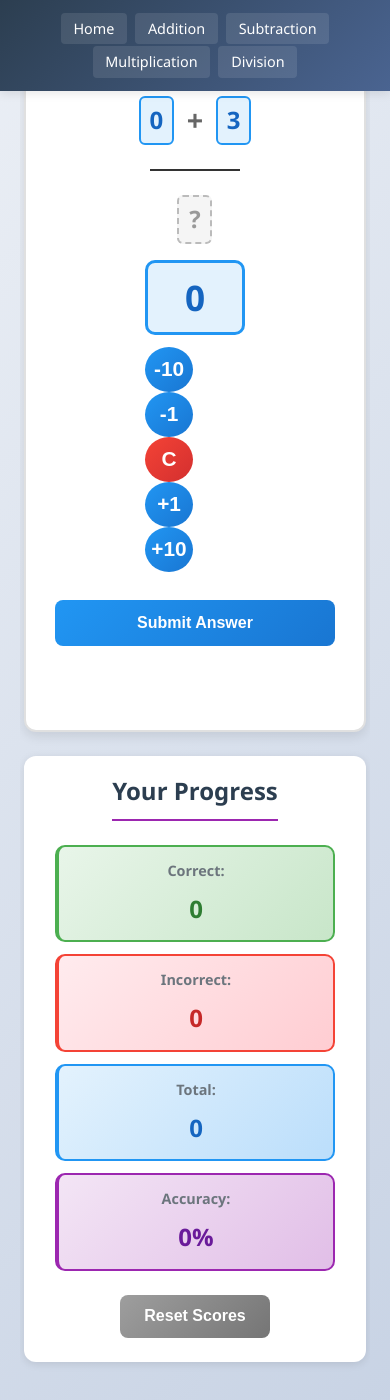
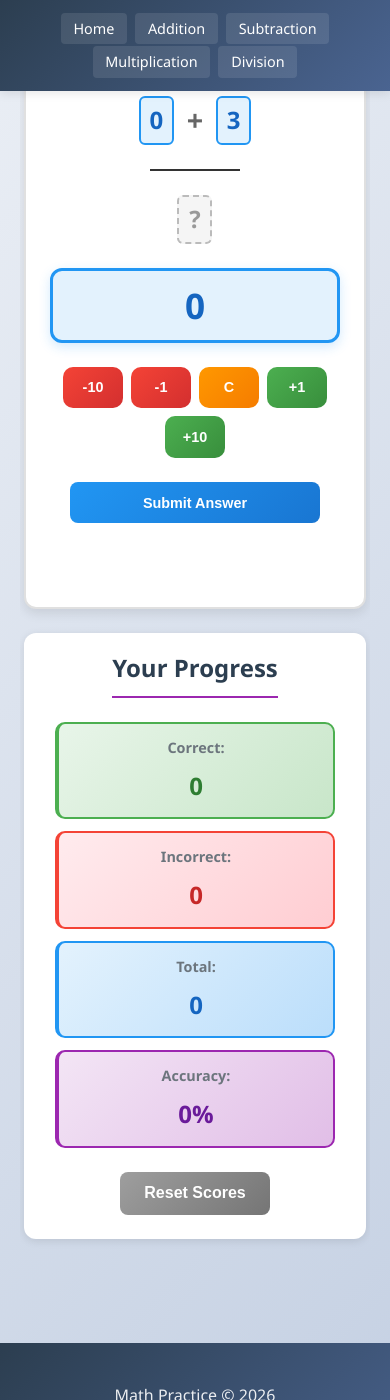
Before and after one commit to ZBZFirst/Math, a Jekyll site: the page built from addition.md, in a window 390 px wide and 1400 px high, scrolled down 523 px. Built offline with Jekyll 4.4.1, drawn with Linux system fonts in a browser that asks for light colours.

Commit message:
Update addition.css

```diff
--- a/assets/css/addition.css
+++ b/assets/css/addition.css
@@ -361,7 +361,7 @@
     margin: 0.5rem 0;
 }
 
-/* Sub-Input Container - UPDATED FOR DESKTOP */
+/* ===== SIMPLE NUMBER CONTROLS FOR ALL SCREENS ===== */
 .sub-input-container {
     margin-top: 1rem;
     display: flex;
@@ -372,32 +372,108 @@
     padding: 0 0.5rem;
 }
 
-/* DESKTOP: Regular input field */
+/* Hide regular input field (we use our own display) */
 #subAnswer {
-    padding: 0.8rem;
-    font-size: 1.8rem;
-    width: 100%;
-    max-width: 200px;
-    text-align: center;
-    border: 3px solid #4a6491;
-    border-radius: 10px;
-    font-weight: bold;
-    background: #f8f9fa;
-    transition: all 0.3s;
+    display: none !important;
 }
 
-#subAnswer:focus {
-    outline: none;
-    border-color: #2196f3;
-    box-shadow: 0 0 0 4px rgba(33, 150, 243, 0.3);
-    background: white;
-    transform: scale(1.02);
+/* Simple number controls container */
+.simple-number-controls {
+    width: 100%;
+    max-width: 500px;
+    display: flex;
+    flex-direction: column;
+    align-items: center;
+    gap: 1rem;
+    padding: 0.5rem;
 }
 
-#subAnswer:disabled {
+/* Number display */
+.number-display {
+    width: 100%;
+    text-align: center;
+    margin-bottom: 0.5rem;
+}
+
+#currentNumber {
+    display: inline-block;
+    font-size: 3rem;
+    font-weight: bold;
+    color: #1565c0;
+    background: #e3f2fd;
+    padding: 0.5rem 2rem;
+    border-radius: 12px;
+    border: 3px solid #2196f3;
+    min-width: 120px;
+    min-height: 70px;
+    display: flex;
+    align-items: center;
+    justify-content: center;
+    box-shadow: 0 4px 12px rgba(33, 150, 243, 0.2);
+}
+
+/* Number buttons container */
+.number-buttons {
+    display: flex;
+    gap: 0.8rem;
+    width: 100%;
+    justify-content: center;
+    flex-wrap: wrap;
+}
+
+/* Base button style */
+.number-btn {
+    padding: 1rem 1.5rem;
+    font-size: 1.2rem;
+    font-weight: bold;
+    border: none;
+    border-radius: 10px;
+    cursor: pointer;
+    transition: all 0.2s;
+    min-width: 80px;
+    display: flex;
+    align-items: center;
+    justify-content: center;
+    user-select: none;
+    color: white;
+}
+
+.number-btn:active {
+    transform: scale(0.95);
+}
+
+/* Specific button colors */
+.number-btn.decrement {
+    background: linear-gradient(135deg, #f44336 0%, #d32f2f 100%);
+}
+
+.number-btn.decrement:hover:not(:disabled) {
+    background: linear-gradient(135deg, #d32f2f 0%, #c62828 100%);
+    box-shadow: 0 4px 8px rgba(244, 67, 54, 0.3);
+}
+
+.number-btn.increment {
+    background: linear-gradient(135deg, #4caf50 0%, #388e3c 100%);
+}
+
+.number-btn.increment:hover:not(:disabled) {
+    background: linear-gradient(135deg, #388e3c 0%, #2e7d32 100%);
+    box-shadow: 0 4px 8px rgba(76, 175, 80, 0.3);
+}
+
+.number-btn.clear {
+    background: linear-gradient(135deg, #ff9800 0%, #f57c00 100%);
+}
+
+.number-btn.clear:hover:not(:disabled) {
+    background: linear-gradient(135deg, #f57c00 0%, #ef6c00 100%);
+    box-shadow: 0 4px 8px rgba(255, 152, 0, 0.3);
+}
+
+.number-btn:disabled {
     opacity: 0.5;
     cursor: not-allowed;
-    background: #e9ecef;
+    transform: none !important;
 }
 
 /* Combined Action Button */
@@ -672,9 +748,17 @@
         padding: 0.2rem 0.6rem;
     }
 
-    /* MOBILE: Hide regular input, show number pad */
-    #subAnswer {
-        display: none; /* Hide on mobile */
+    /* Number display adjustments */
+    #currentNumber {
+        font-size: 2.5rem;
+        padding: 0.4rem 1.5rem;
+        min-height: 60px;
+    }
+
+    .number-btn {
+        padding: 0.9rem 1.2rem;
+        font-size: 1rem;
+        min-width: 70px;
     }
 
     .combined-action-btn {
@@ -713,110 +797,6 @@
         position: static; /* Remove sticky on mobile */
     }
 
-    /* MOBILE NUMBER PAD */
-    .mobile-number-pad {
-        display: flex;
-        flex-direction: column;
-        align-items: center;
-        width: 100%;
-        margin-top: 0.5rem;
-    }
-
-    .number-display {
-        font-size: 2.5rem;
-        font-weight: bold;
-        color: #1565c0;
-        background: #e3f2fd;
-        padding: 0.5rem 1.5rem;
-        border-radius: 10px;
-        border: 3px solid #2196f3;
-        margin-bottom: 0.75rem;
-        min-width: 100px;
-        text-align: center;
-        min-height: 60px;
-        display: flex;
-        align-items: center;
-        justify-content: center;
-    }
-
-    .number-controls {
-        display: flex;
-        gap: 0.5rem;
-        margin-bottom: 0.75rem;
-    }
-
-    .number-btn {
-        width: 50px;
-        height: 50px;
-        font-size: 1.5rem;
-        font-weight: bold;
-        border: none;
-        border-radius: 50%;
-        background: linear-gradient(135deg, #2196f3 0%, #1976d2 100%);
-        color: white;
-        cursor: pointer;
-        display: flex;
-        align-items: center;
-        justify-content: center;
-        transition: all 0.2s;
-        user-select: none;
-    }
-
-    .number-btn:active {
-        transform: scale(0.95);
-        background: linear-gradient(135deg, #1976d2 0%, #1565c0 100%);
-    }
-
-    .number-btn.clear {
-        background: linear-gradient(135deg, #f44336 0%, #d32f2f 100%);
-    }
-
-    .number-btn.clear:active {
-        background: linear-gradient(135deg, #d32f2f 0%, #c62828 100%);
-    }
-
-    .digit-buttons {
-        display: grid;
-        grid-template-columns: repeat(5, 1fr);
-        gap: 0.4rem;
-        width: 100%;
-        max-width: 280px;
-        margin-top: 0.5rem;
-    }
-
-    .digit-btn {
-        width: 100%;
-        height: 45px;
-        font-size: 1.3rem;
-        font-weight: bold;
-        border: none;
-        border-radius: 8px;
-        background: linear-gradient(135deg, #4caf50 0%, #388e3c 100%);
-        color: white;
-        cursor: pointer;
-        display: flex;
-        align-items: center;
-        justify-content: center;
-        transition: all 0.2s;
-        user-select: none;
-    }
-
-    .digit-btn:active {
-        transform: scale(0.95);
-        background: linear-gradient(135deg, #388e3c 0%, #2e7d32 100%);
-    }
-
-    .digit-btn.zero {
-        grid-column: span 2;
-    }
-
-    /* Update combined button */
-    .combined-action-btn {
-        margin-top: 0.75rem;
-        width: 100%;
-        max-width: 280px;
-    }
-
     /* Score stats - stack vertically */
     .score-stats {
         flex-direction: column;
@@ -847,29 +827,6 @@
         font-size: 1.2rem;
     }
 
-    /* Smaller number pad */
-    .number-display {
-        font-size: 2.2rem;
-        padding: 0.4rem 1.2rem;
-        min-height: 55px;
-    }
-
-    .number-btn {
-        width: 45px;
-        height: 45px;
-        font-size: 1.3rem;
-    }
-
-    .digit-btn {
-        height: 40px;
-        font-size: 1.2rem;
-    }
-
-    .digit-buttons {
-        max-width: 250px;
-        gap: 0.3rem;
-    }
-
     /* Adjust sub-problem elements */
     .sub-number, .sub-answer, .sub-answer-placeholder {
         font-size: 1.5rem;
@@ -880,6 +837,29 @@
     .sub-carry-value {
         font-size: 1.2rem;
         padding: 0.2rem 0.5rem;
+    }
+
+    /* Smaller controls */
+    #currentNumber {
+        font-size: 2.2rem;
+        padding: 0.4rem 1.2rem;
+        min-height: 55px;
+    }
+
+    .number-buttons {
+        gap: 0.5rem;
+    }
+
+    .number-btn {
+        padding: 0.8rem 1rem;
+        font-size: 0.9rem;
+        min-width: 60px;
+    }
+
+    .combined-action-btn {
+        padding: 0.8rem;
+        font-size: 0.9rem;
+        max-width: 250px;
     }
 }
 
@@ -895,20 +875,27 @@
         font-size: 1.1rem;
     }
 
-    /* Even smaller number pad */
-    .digit-buttons {
-        grid-template-columns: repeat(4, 1fr);
-        max-width: 220px;
-    }
-
-    .digit-btn.zero {
-        grid-column: span 2;
-    }
-
-    .number-display {
+    /* Even smaller controls */
+    #currentNumber {
         font-size: 2rem;
         padding: 0.3rem 1rem;
         min-height: 50px;
+    }
+
+    .number-buttons {
+        gap: 0.3rem;
+    }
+
+    .number-btn {
+        padding: 0.7rem 0.8rem;
+        font-size: 0.85rem;
+        min-width: 55px;
+    }
+
+    .combined-action-btn {
+        padding: 0.7rem;
+        font-size: 0.85rem;
+        max-width: 220px;
     }
 
     .sub-problem-display {
@@ -916,31 +903,9 @@
     }
 }
 
-/* Desktop Only: Show regular input */
-@media (min-width: 769px) {
-    .mobile-number-pad {
-        display: none !important;
-    }
-
-    #subAnswer {
-        display: block !important;
-    }
-}
-
-/* Mobile Only: Show number pad */
-@media (max-width: 768px) {
-    .mobile-number-pad {
-        display: flex;
-    }
-
-    #subAnswer {
-        display: none;
-    }
-
-    /* Hide input label if present */
-    .sub-input-container label {
-        display: none;
-    }
+/* Remove old mobile number pad styles */
+.mobile-number-pad {
+    display: none !important;
 }
 
 /* Animation classes */
```
